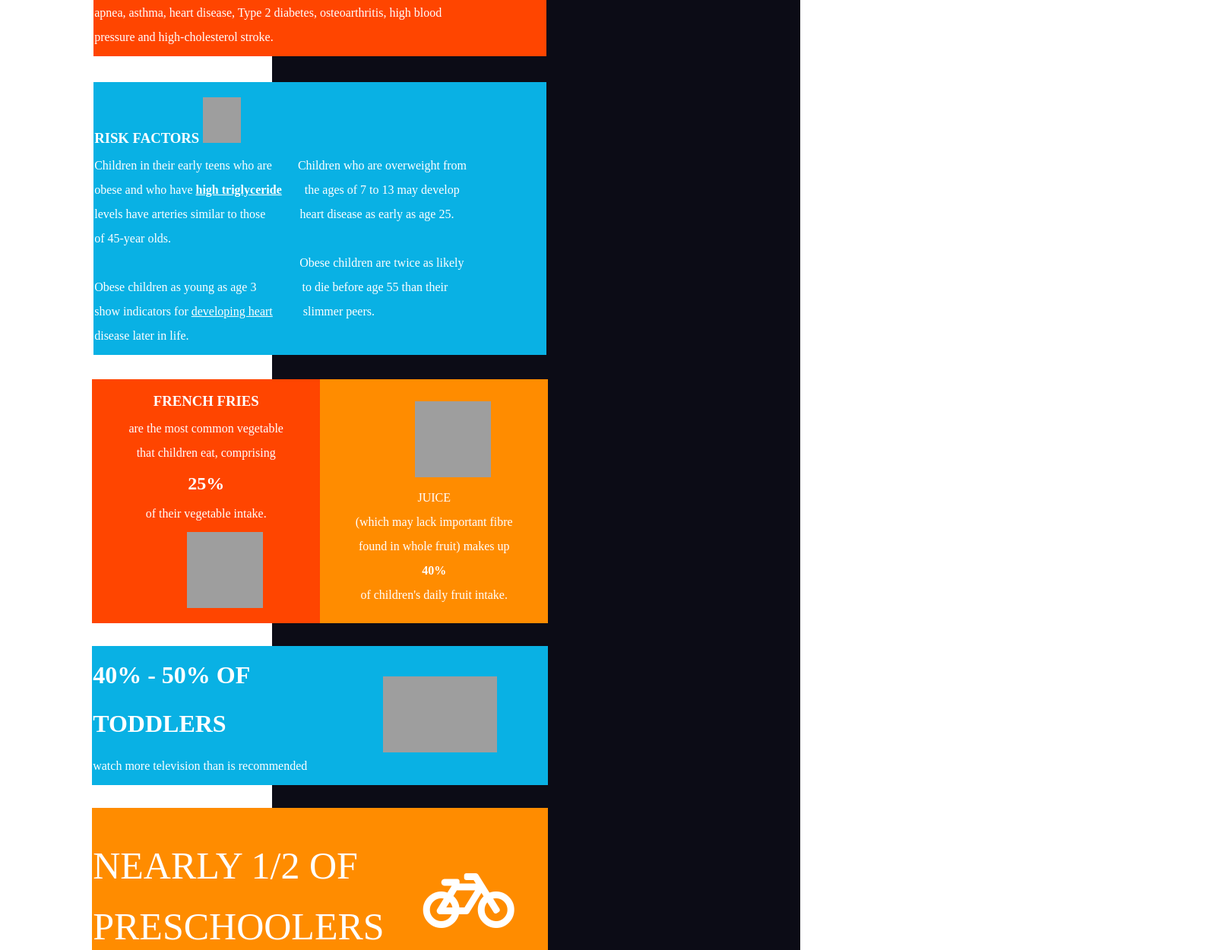
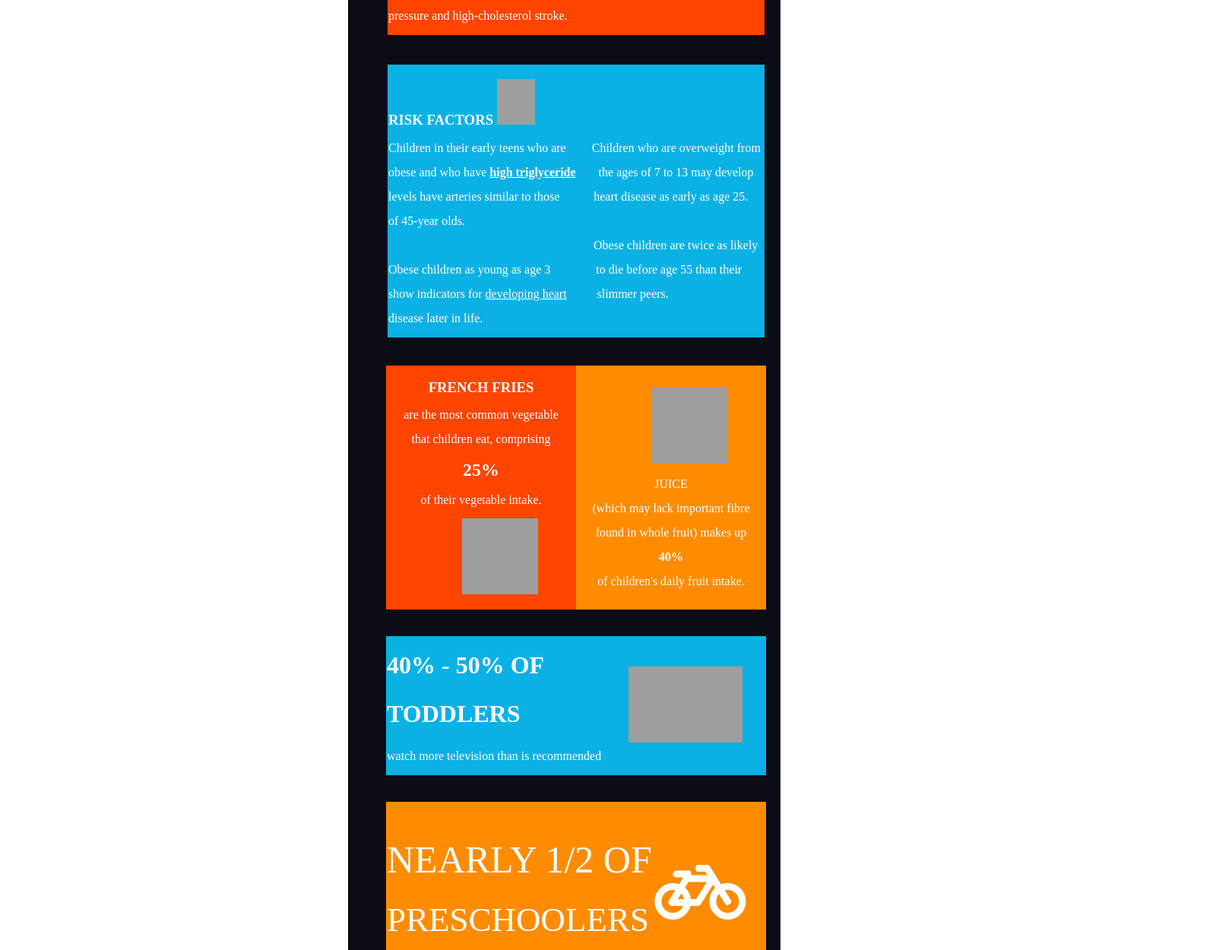
Before and after one commit to Sarah7799/Banner-Task, a plain HTML site: page index.html in a window 1280 px wide. Shown: the part 781-2031 px from the top of the page at 76% size, 1608 px wide, since content can reach past the window. Drawn offline with Linux system fonts and the light colour scheme; grey boxes are pictures that could not be loaded.

Commit message:
Update index.html

```diff
--- a/index.html
+++ b/index.html
@@ -11,28 +11,35 @@
     <style>
         div{
             position: relative;
-            left: 350px;
+            left: 450px;
             bottom: 50px;
             padding-top: 30px;
+            padding-bottom: 5px;
+
         }
     tr,td{
   position: relative;
-  right: 325px;
+  right: 300px;
   top : 30px;
+
 }
 
     </style>
 
 </head>
 <body>
-    <div style="background-color: rgb(12, 12, 22); width: 45%; padding: 5%; line-height: 1; nav-down: auto;">
+    <div style="background-color: rgb(12, 12, 22); width: 45% ; ;
+     line-height: 1; nav-down: auto;">
        <p style=" text-align: center; "> <img src="https://image.shutterstock.com/z/stock-vector-man-holds-woman-by-the-hand-icon-vector-isolated-simple-illustration-1033527247.jpg"
                  alt="poverty" width="50" height="50" style="border-radius: 100%; background-color: rgb(9, 177, 228);border-color: royalblue;"><span style="color: red; font-size: 60px; font-weight: bold;">OBESITY  </span></p>
            <h2 style="text-align: center; color: white;">CHILDHOOD STATESTICS</h2>
+
          <section>
-         <div  >
-             <table style="width: 600px;height: auto; border-collapse: collapse;">
-                <tr>
+
+         <div  style="padding-left: 200px;">
+             <table style="width: 500px; ; padding-top: 500px;border-collapse: collapse;">
+                <tr style="width: 50%; padding-top: 500px;">
+
                      <td style="background-color: darkorange;width: 50%; text-align: center; color: white;">
                     <p style="color: black";><i class="fa fa-male fa fa-2x " ></i>
                         <span style="color: black;"><i class="fa fa-male fa fa-2x" ></i></span>
@@ -54,8 +61,8 @@
          </div>
         </section>
 
-         <div    >
-             <table style="width: 600px; height: 5px; ">
+         <div  style="padding-left: 200px;"  >
+             <table style="width: 500px; height: 5px; ">
                  <tr>
                      <td style="background-color: orangered; color: white;">
                          <h3>OBESITY IS LINKED
@@ -69,8 +76,8 @@
                  </tr>
              </table>
          </div>
-         <div   >
-            <table style="width: 600px; height: 5px; ">
+         <div  style="padding-left: 200px; ">
+            <table style="width: 500px; height: 5px; ">
                 <tr>
                     <td style="background-color: rgb(9, 177, 228) ; color: white;">
                         <h3>RISK FACTORS <span>
@@ -89,8 +96,8 @@
             </table>
         </div>
         <section>
-            <div   >
-                <table style="width: 600px; height: 5px; border-collapse: collapse;">
+            <div  style="padding-left: 200px; " >
+                <table style="width: 500px; height: 5px; border-collapse: collapse;">
                    <tr>
                         <td style="background-color: orangered;width: 50%; text-align: center;color: white; ">
                             <h3>FRENCH FRIES</h3>
@@ -116,8 +123,8 @@
                 </table>
             </div>
            </section>
-           <div    >
-            <table style="width: 600px; height: 5px; border-collapse: collapse; ">
+           <div   style="padding-left: 200px;" >
+            <table style="width: 500px; height: 5px; border-collapse: collapse; ">
                 <tr>
                     <td style="background-color: rgb(9, 177, 228) ; color: white;">
                         <h1>40% - 50% OF <p>TODDLERS   </p></h1>
@@ -131,11 +138,11 @@
                 </tr>
             </table>
         </div>
-        <div    >
-            <table style="width: 600px; height: 5px; border-collapse: collapse; ">
+        <div   style="padding-left: 200px; " >
+            <table style="width: 500px; border-collapse: collapse; ">
                 <tr>
                     <td style="background-color: darkorange; color: white;">
-                        <p style="font-size: 50px;">NEARLY 1/2 OF </p><p style="line-height: 0.20;font-size: 50px;">PRESCHOOLERS </p>
+                        <p style="font-size: 50px;">NEARLY 1/2 OF </p><p style="line-height: 0.20;font-size: 45px;">PRESCHOOLERS </p>
                         <p  >don't get enough <span style="text-decoration: underline; ">physical activity. </span>
                         </p>
 
@@ -148,8 +155,8 @@
             </table>
         </div>
         <section>
-            <div   >
-                <table style="width: 600px; border-collapse: collapse;">
+            <div  style="padding-left: 200px; padding-bottom: 200px;" >
+                <table style="width: 500px; border-collapse: collapse;">
                    <tr>
                     <td style="background-color: rgb(9, 177, 228);width: 50%; text-align: center;color: white; ">
                     <p><img src="https://image.flaticon.com/icons/png/512/57/57372.png" alt="poverty" width="100" height="100"></p>
```
